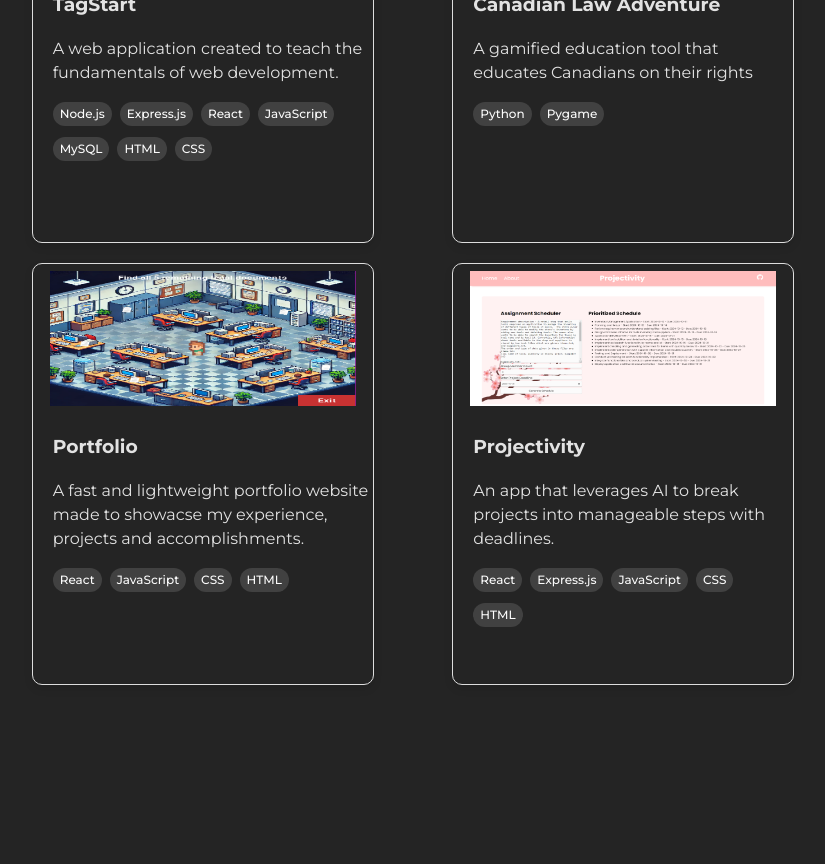
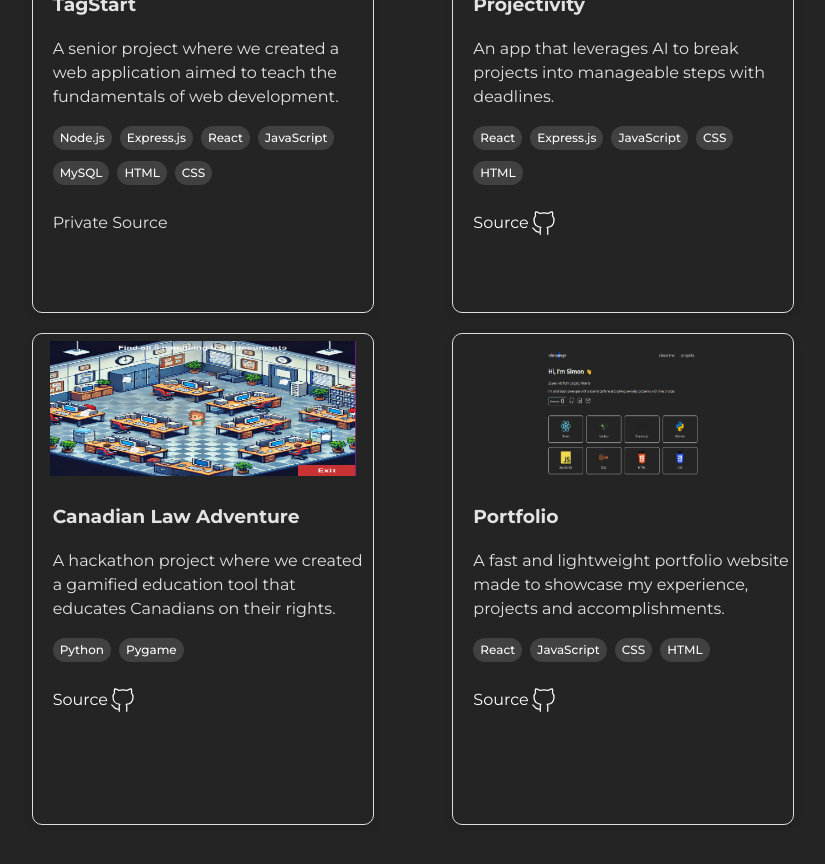
Before and after one commit to simont-17/portfolio-v2, a React (Vite) app: page /projects in a window 1280 px wide. Shown: the part 400-1264 px from the top of the page, without its empty margins (227-1052 px from the left). Before the commit the page ends 1145 px from the top, so only its background shows below. Built offline with nearby package versions, Linux system fonts and the light colour scheme.

Commit message:
added resume, finished projects page, finished styling

```diff
--- a/src/components/FeaturedProjects.jsx
+++ b/src/components/FeaturedProjects.jsx
@@ -14,7 +14,7 @@ export default function FeaturedProjects() {
           </div>
           <div className="card-content">
             <h3>TagStart</h3>
-            <p>A web application created to teach the fundamentals of web development.</p>
+            <p>A senior project where we created a web application aimed to teach the fundamentals of web development.</p>
             <div className="tags">
               <span className="tag">Node.js</span>
               <span className="tag">Express.js</span>
@@ -24,20 +24,45 @@ export default function FeaturedProjects() {
               <span className="tag">HTML</span>
               <span className="tag">CSS</span>
             </div>
+            <p>Private Source</p>
           </div>
         </div>
         <div className="featured-cards featured-two">
           <div className="featured-image-container">
-            <img src="../src/images/cla-preview.png" alt="Project 2" />
+            <img src="../src/images/projectivity-preview.png" alt="Project 2" />
           </div>
           <div className="card-content">
-            <h3>Canadian Law Adventure</h3>
-            <p>A gamified education tool that educates Canadians on their individual rights</p>
-            <div className="tags">
-              <span className="tag">Python</span>
-              <span className="tag">Pygame</span>
-            </div>
-          </div>
+                <h3>Projectivity</h3>
+                <p>
+                  An app that leverages AI to break projects into manageable
+                  steps with deadlines.
+                </p>
+                <div className="tags">
+                  <span className="tag">React</span>
+                  <span className="tag">Express.js</span>
+                  <span className="tag">JavaScript</span>
+                  <span className="tag">CSS</span>
+                  <span className="tag">HTML</span>
+                </div>
+                <a href="https://github.com/simont-17/mruhack_2024" target="_blank" className="source-button">
+                  <p>Source</p>
+                    <svg
+                      xmlns="http://www.w3.org/2000/svg"
+                      width="30"
+                      height="30"
+                      viewBox="0 0 24 24"
+                      fill="none"
+                      stroke="currentColor"
+                      strokeWidth="2"
+                      strokeLinecap="round"
+                      strokeLinejoin="round"
+                      className="icon icon-tabler icons-tabler-outline icon-tabler-brand-github"
+                    >
+                      <path stroke="none" d="M0 0h24v24H0z" fill="none" />
+                      <path d="M9 19c-4.3 1.4 -4.3 -2.5 -6 -3m12 5v-3.5c0 -1 .1 -1.4 -.5 -2c2.8 -.3 5.5 -1.4 5.5 -6a4.6 4.6 0 0 0 -1.3 -3.2a4.2 4.2 0 0 0 -.1 -3.2s-1.1 -.3 -3.5 1.3a12.3 12.3 0 0 0 -6.2 0c-2.4 -1.6 -3.5 -1.3 -3.5 -1.3a4.2 4.2 0 0 0 -.1 3.2a4.6 4.6 0 0 0 -1.3 3.2c0 4.6 2.7 5.7 5.5 6c-.6 .6 -.6 1.2 -.5 2v3.5" />
+                    </svg>
+                  </a>
+              </div>
         </div>
       </div>
     </div>
--- a/src/components/Projects.jsx
+++ b/src/components/Projects.jsx
@@ -14,8 +14,8 @@ export default function Projects() {
               <div className="card-content">
                 <h3>TagStart</h3>
                 <p>
-                  A web application created to teach the fundamentals of web
-                  development.
+                  A senior project where we created a web application aimed to
+                  teach the fundamentals of web development.
                 </p>
                 <div className="tags">
                   <span className="tag">Node.js</span>
@@ -26,32 +26,112 @@ export default function Projects() {
                   <span className="tag">HTML</span>
                   <span className="tag">CSS</span>
                 </div>
+                <div>
+                  {/* <a href="https://github.com/simont-17?" target="_blank" className="source-button">
+                  <p>Source</p>
+                    <svg
+                      xmlns="http://www.w3.org/2000/svg"
+                      width="30"
+                      height="30"
+                      viewBox="0 0 24 24"
+                      fill="none"
+                      stroke="currentColor"
+                      strokeWidth="2"
+                      strokeLinecap="round"
+                      strokeLinejoin="round"
+                      className="icon icon-tabler icons-tabler-outline icon-tabler-brand-github"
+                    >
+                      <path stroke="none" d="M0 0h24v24H0z" fill="none" />
+                      <path d="M9 19c-4.3 1.4 -4.3 -2.5 -6 -3m12 5v-3.5c0 -1 .1 -1.4 -.5 -2c2.8 -.3 5.5 -1.4 5.5 -6a4.6 4.6 0 0 0 -1.3 -3.2a4.2 4.2 0 0 0 -.1 -3.2s-1.1 -.3 -3.5 1.3a12.3 12.3 0 0 0 -6.2 0c-2.4 -1.6 -3.5 -1.3 -3.5 -1.3a4.2 4.2 0 0 0 -.1 3.2a4.6 4.6 0 0 0 -1.3 3.2c0 4.6 2.7 5.7 5.5 6c-.6 .6 -.6 1.2 -.5 2v3.5" />
+                    </svg>
+                  </a> */}
+                  <p>Private Source</p>
+                </div>
               </div>
             </div>
             <div className="featured-cards featured-two">
               <div className="featured-image-container">
-                <img src="../src/images/cla-preview.png" alt="Project 2" />
+                <img
+                  src="../src/images/projectivity-preview.png"
+                  alt="Project 2"
+                />
+              </div>
+              <div className="card-content">
+                <h3>Projectivity</h3>
+                <p>
+                  An app that leverages AI to break projects into manageable
+                  steps with deadlines.
+                </p>
+                <div className="tags">
+                  <span className="tag">React</span>
+                  <span className="tag">Express.js</span>
+                  <span className="tag">JavaScript</span>
+                  <span className="tag">CSS</span>
+                  <span className="tag">HTML</span>
+                </div>
+                <a href="https://github.com/simont-17/mruhack_2024" target="_blank" className="source-button">
+                  <p>Source</p>
+                    <svg
+                      xmlns="http://www.w3.org/2000/svg"
+                      width="30"
+                      height="30"
+                      viewBox="0 0 24 24"
+                      fill="none"
+                      stroke="currentColor"
+                      strokeWidth="2"
+                      strokeLinecap="round"
+                      strokeLinejoin="round"
+                      className="icon icon-tabler icons-tabler-outline icon-tabler-brand-github"
+                    >
+                      <path stroke="none" d="M0 0h24v24H0z" fill="none" />
+                      <path d="M9 19c-4.3 1.4 -4.3 -2.5 -6 -3m12 5v-3.5c0 -1 .1 -1.4 -.5 -2c2.8 -.3 5.5 -1.4 5.5 -6a4.6 4.6 0 0 0 -1.3 -3.2a4.2 4.2 0 0 0 -.1 -3.2s-1.1 -.3 -3.5 1.3a12.3 12.3 0 0 0 -6.2 0c-2.4 -1.6 -3.5 -1.3 -3.5 -1.3a4.2 4.2 0 0 0 -.1 3.2a4.6 4.6 0 0 0 -1.3 3.2c0 4.6 2.7 5.7 5.5 6c-.6 .6 -.6 1.2 -.5 2v3.5" />
+                    </svg>
+                  </a>
+              </div>
+            </div>
+            <div className="featured-cards featured-three">
+              <div className="featured-image-container">
+                <img src="../src/images/cla-preview.png" alt="Project 3" />
               </div>
               <div className="card-content">
                 <h3>Canadian Law Adventure</h3>
                 <p>
-                  A gamified education tool that educates Canadians on their
-                  rights
+                  A hackathon project where we created a gamified education tool that educates Canadians on their
+                rights.
                 </p>
                 <div className="tags">
                   <span className="tag">Python</span>
                   <span className="tag">Pygame</span>
                 </div>
+                <a href="https://github.com/Ericn01/YYCHackTheChange2024" target="_blank" className="source-button">
+                  <p>Source</p>
+                    <svg
+                      xmlns="http://www.w3.org/2000/svg"
+                      width="30"
+                      height="30"
+                      viewBox="0 0 24 24"
+                      fill="none"
+                      stroke="currentColor"
+                      strokeWidth="2"
+                      strokeLinecap="round"
+                      strokeLinejoin="round"
+                      className="icon icon-tabler icons-tabler-outline icon-tabler-brand-github"
+                    >
+                      <path stroke="none" d="M0 0h24v24H0z" fill="none" />
+                      <path d="M9 19c-4.3 1.4 -4.3 -2.5 -6 -3m12 5v-3.5c0 -1 .1 -1.4 -.5 -2c2.8 -.3 5.5 -1.4 5.5 -6a4.6 4.6 0 0 0 -1.3 -3.2a4.2 4.2 0 0 0 -.1 -3.2s-1.1 -.3 -3.5 1.3a12.3 12.3 0 0 0 -6.2 0c-2.4 -1.6 -3.5 -1.3 -3.5 -1.3a4.2 4.2 0 0 0 -.1 3.2a4.6 4.6 0 0 0 -1.3 3.2c0 4.6 2.7 5.7 5.5 6c-.6 .6 -.6 1.2 -.5 2v3.5" />
+                    </svg>
+                  </a>
               </div>
             </div>
-            <div className="featured-cards featured-three">
+            <div className="featured-cards featured-four">
               <div className="featured-image-container">
-                <img src="../src/images/cla-preview.png" alt="Project 2" />
+                <img src="../src/images/portfolio-preview.png" alt="Project 4" />
               </div>
               <div className="card-content">
                 <h3>Portfolio</h3>
                 <p>
-                A fast and lightweight portfolio website made to showacse my experience, projects and accomplishments.
+                  A fast and lightweight portfolio website made to showcase my
+                  experience, projects and accomplishments.
                 </p>
                 <div className="tags">
                   <span className="tag">React</span>
@@ -59,24 +139,24 @@ export default function Projects() {
                   <span className="tag">CSS</span>
                   <span className="tag">HTML</span>
                 </div>
-              </div>
-            </div>
-            <div className="featured-cards featured-four">
-              <div className="featured-image-container">
-                <img src="../src/images/projectivity-preview.png" alt="Project 2" />
-              </div>
-              <div className="card-content">
-                <h3>Projectivity</h3>
-                <p>
-                An app that leverages AI to break projects into manageable steps with deadlines.
-                </p>
-                <div className="tags">
-                <span className="tag">React</span>
-                  <span className="tag">Express.js</span>
-                  <span className="tag">JavaScript</span>
-                  <span className="tag">CSS</span>
-                  <span className="tag">HTML</span>
-                </div>
+                <a href="https://github.com/simont-17/portfolio-v2" target="_blank" className="source-button">
+                  <p>Source</p>
+                    <svg
+                      xmlns="http://www.w3.org/2000/svg"
+                      width="30"
+                      height="30"
+                      viewBox="0 0 24 24"
+                      fill="none"
+                      stroke="currentColor"
+                      strokeWidth="2"
+                      strokeLinecap="round"
+                      strokeLinejoin="round"
+                      className="icon icon-tabler icons-tabler-outline icon-tabler-brand-github"
+                    >
+                      <path stroke="none" d="M0 0h24v24H0z" fill="none" />
+                      <path d="M9 19c-4.3 1.4 -4.3 -2.5 -6 -3m12 5v-3.5c0 -1 .1 -1.4 -.5 -2c2.8 -.3 5.5 -1.4 5.5 -6a4.6 4.6 0 0 0 -1.3 -3.2a4.2 4.2 0 0 0 -.1 -3.2s-1.1 -.3 -3.5 1.3a12.3 12.3 0 0 0 -6.2 0c-2.4 -1.6 -3.5 -1.3 -3.5 -1.3a4.2 4.2 0 0 0 -.1 3.2a4.6 4.6 0 0 0 -1.3 3.2c0 4.6 2.7 5.7 5.5 6c-.6 .6 -.6 1.2 -.5 2v3.5" />
+                    </svg>
+                  </a>
               </div>
             </div>
           </div>
--- a/src/styling/AboutMe.css
+++ b/src/styling/AboutMe.css
@@ -14,6 +14,8 @@
     font-weight: 00;
     font-size: 0.rem;
     padding: 5px;
+    text-decoration: none;
+    border: 1px solid white;
 }
 
 .resume-button span {
--- a/src/styling/FeaturedProjects.css
+++ b/src/styling/FeaturedProjects.css
@@ -12,7 +12,7 @@
     flex-direction: column;
     align-items: center;
 
-    height: 420px;
+    height: 490px;
     width: 340px;
     border: 1px solid #ddd;
     border-radius: 10px;
@@ -23,7 +23,7 @@
   .featured-cards:hover {
     transform: scale(1.05);
     background-color: hsl(0, 0%, 19%);
-    cursor: pointer;
+    cursor: default;
   }
 
   .featured-image-container {
--- a/src/styling/NavBar.css
+++ b/src/styling/NavBar.css
@@ -21,6 +21,8 @@
     text-decoration: none;
     color: inherit;
   }
+
+
 
   .nav-tabs a:hover, .nav-tabs .nav-link:hover {
     color: #ffffff;
--- a/src/styling/Projects.css
+++ b/src/styling/Projects.css
@@ -1,3 +1,16 @@
 .projects-section {
     text-align: left;
 }
+
+.source-button {
+    display: flex;
+    align-items: center;
+    text-decoration: none;
+    color: white;
+    width: 90px;
+
+}
+
+.source-button:hover {
+   opacity: 40%;
+}
```
Also changed, not shown: src/components/SocialNav.jsx (+4 -4 lines), src/images/portfolio-preview.png (added), 1 other file (tests, documents, lock files or other folders).
